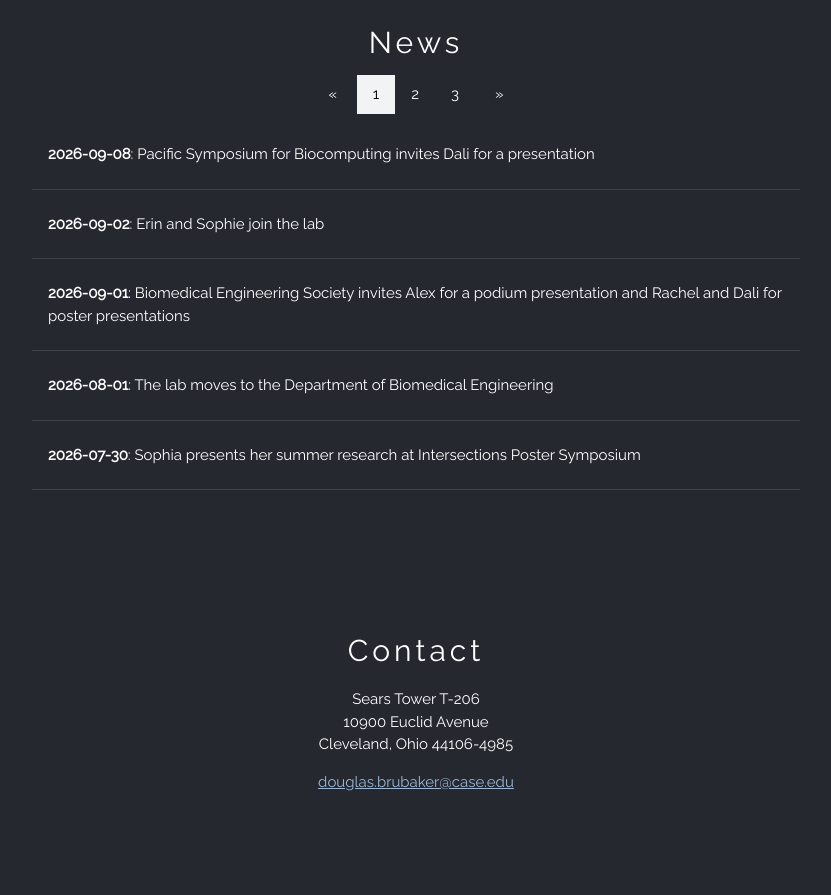
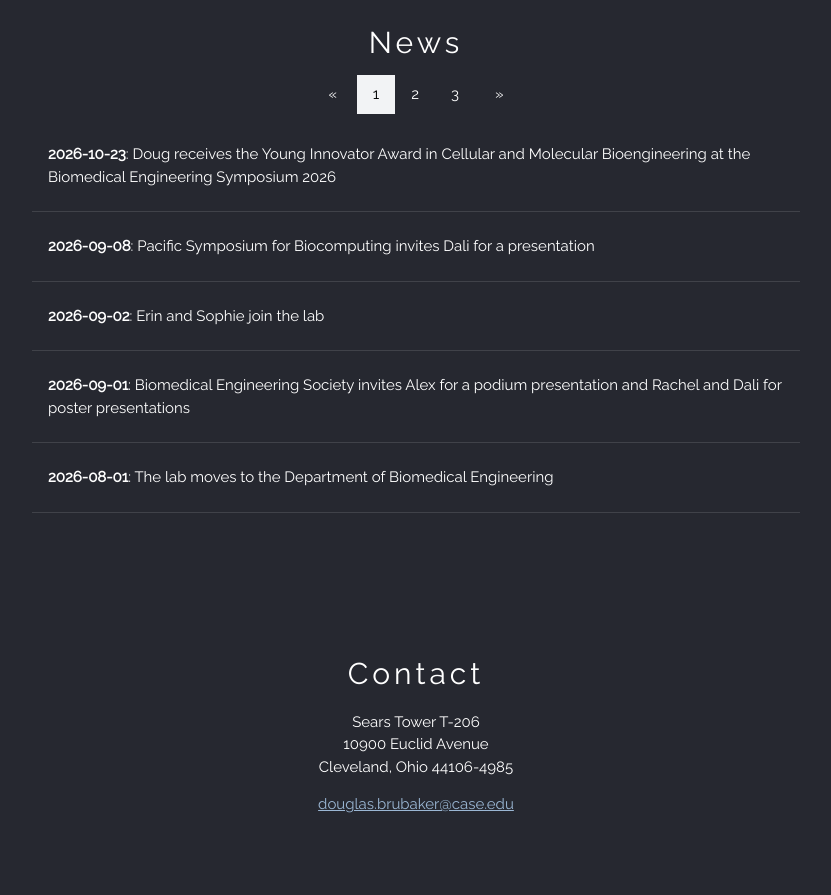
Before and after one commit to Brubaker-Lab/Brubaker-Lab.github.io, a plain HTML site: page index.html in a window 1280 px wide. Shown: the part 5140-6035 px from the top of the page, without its empty margins (224-1055 px from the left). Before the commit the page ends 6012 px from the top, so only its background shows below. Drawn offline with Linux system fonts and the light colour scheme.

Commit message:
Add Doug's BMES 2026 award

```diff
--- a/index.html
+++ b/index.html
@@ -812,6 +812,7 @@ SEE README FOR INSTRUCTIONS
 ***************************************************************
 -->
 
+<li class='news-item w3-hide'><p><strong>2026-10-23</strong>: Doug receives the Young Innovator Award in Cellular and Molecular Bioengineering at the Biomedical Engineering Symposium 2026</p></li>
 <li class='news-item w3-hide'><p><strong>2026-09-08</strong>: Pacific Symposium for Biocomputing invites Dali for a presentation</p></li>
 <li class='news-item w3-hide'><p><strong>2026-09-02</strong>: Erin and Sophie join the lab</p></li>
 <li class='news-item w3-hide'><p><strong>2026-09-01</strong>: Biomedical Engineering Society invites Alex for a podium presentation and Rachel and Dali for poster presentations</p></li>
```
